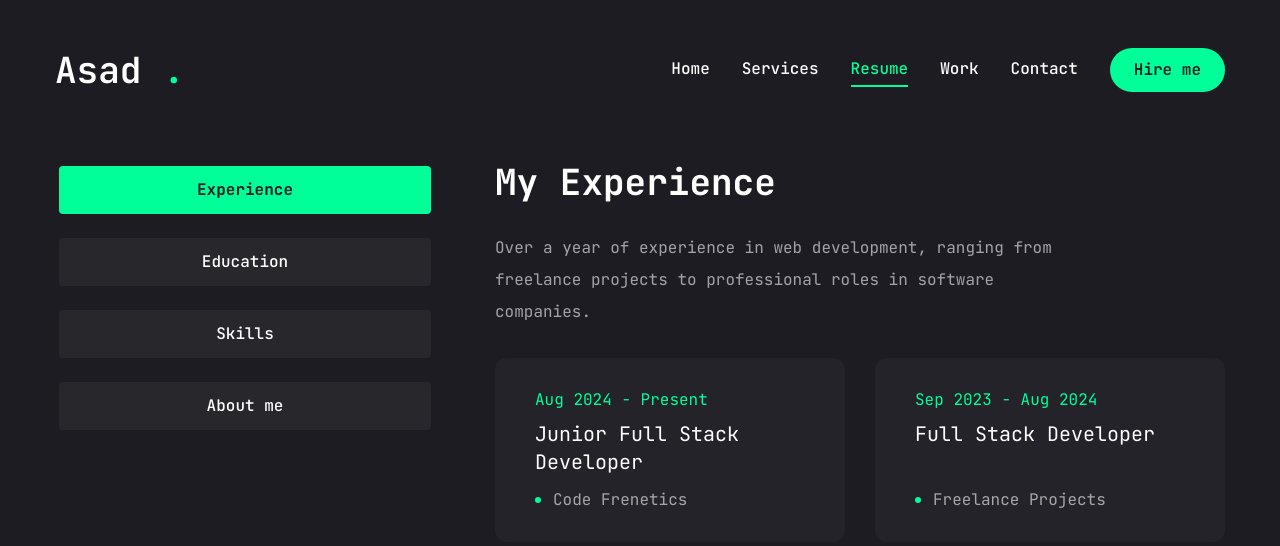
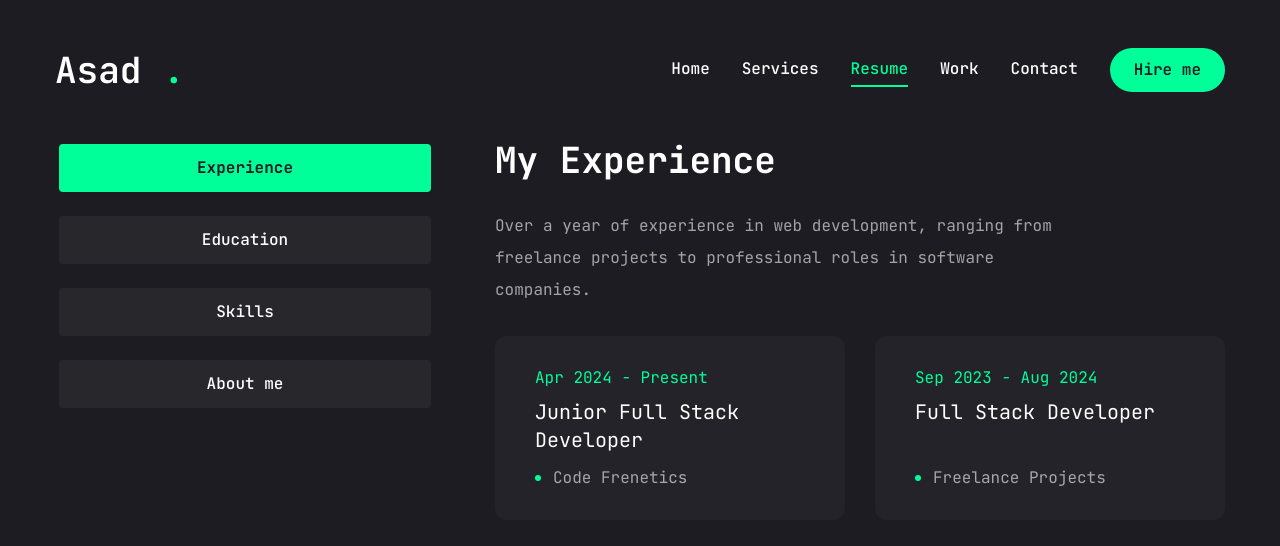
Before and after one commit to iamasadabbas/Portfolio, a Next.js app: page /resume in a window 1280 px wide. Shown: the top 546 px of the page. Built offline with nearby package versions, Linux system fonts and the light colour scheme.

Commit message:
resume updated

```diff
--- a/app/resume/page.jsx
+++ b/app/resume/page.jsx
@@ -29,11 +29,11 @@ const about={
     },
     {
       fieldName:"Experience",
-      fieldValue:"6 Months",
+      fieldValue:"1+ Year",
     },
     {
       fieldName:"linkedIn",
-      fieldValue:"iamasadabbas"
+      fieldValue:"https://www.linkedin.com/in/iamasadabbas"
     },
     {
       fieldName:"Nationality",
@@ -62,7 +62,7 @@ const experience = {
     {
       company: "Code Frenetics",
       position: "Junior Full Stack Developer",
-      duration: "Aug 2024 - Present"
+      duration: "Apr 2024 - Present"
     },
     {
       company: "Freelance Projects",
@@ -180,7 +180,7 @@ const Resume = () => {
              opacity:1,
              transition:{ duration:0.4, delay:2.4, ease:"easeIn"}
          }}
-         className="min-h-[80vh] flex items-center py-12 xl:py-0"
+         className=" flex items-center py-12 xl:py-0"
     >
       <div className="container mx-auto">
         <Tabs
--- a/components/Stats.jsx
+++ b/components/Stats.jsx
@@ -16,7 +16,7 @@ const stats=[
         text:"Technologies mastered"
     },
     {
-        num:"200",
+        num:"300",
         text:"code commits"
     }
 ]
```
